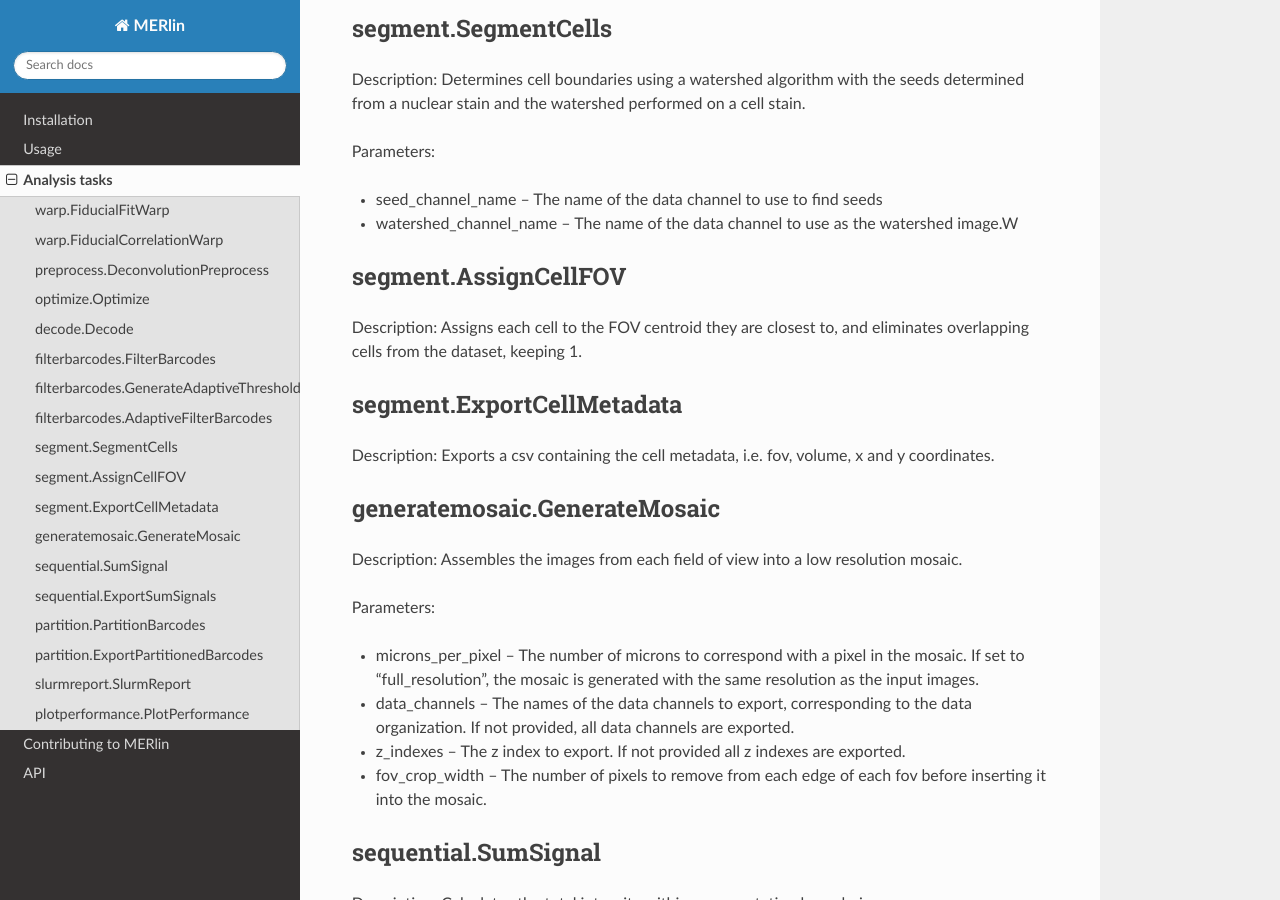
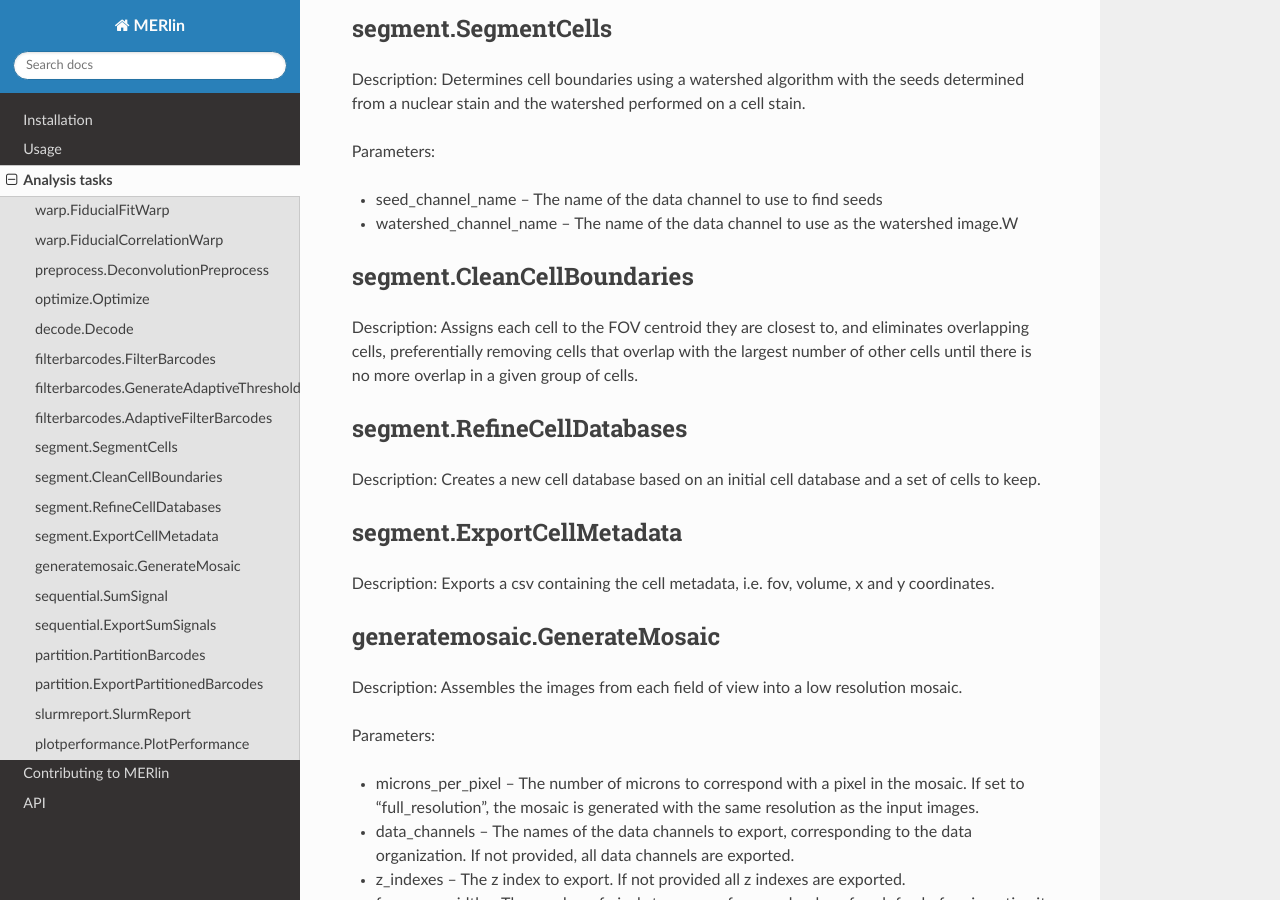
Before and after one commit to emanuega/MERlin, a Sphinx documentation site: the page built from docs/tasks.rst, in a window 1280 px wide and 900 px high, scrolled down 2588 px. Built offline with Sphinx 7.4.7 and the Read the Docs theme 2.0.0, drawn with Linux system fonts in a browser that asks for light colours.

Commit message:
updating docs

```diff
--- a/docs/tasks.rst
+++ b/docs/tasks.rst
@@ -98,10 +98,15 @@ Parameters:
 * seed\_channel\_name -- The name of the data channel to use to find seeds
 * watershed\_channel\_name -- The name of the data channel to use as the watershed image.W
 
-segment.AssignCellFOV
+segment.CleanCellBoundaries
 --------------------------------
 
-Description: Assigns each cell to the FOV centroid they are closest to, and eliminates overlapping cells from the dataset, keeping 1.
+Description: Assigns each cell to the FOV centroid they are closest to, and eliminates overlapping cells, preferentially removing cells that overlap with the largest number of other cells until there is no more overlap in a given group of cells.
+
+segment.RefineCellDatabases
+--------------------------------
+
+Description: Creates a new cell database based on an initial cell database and a set of cells to keep.
 
 segment.ExportCellMetadata
 --------------------------------
```
